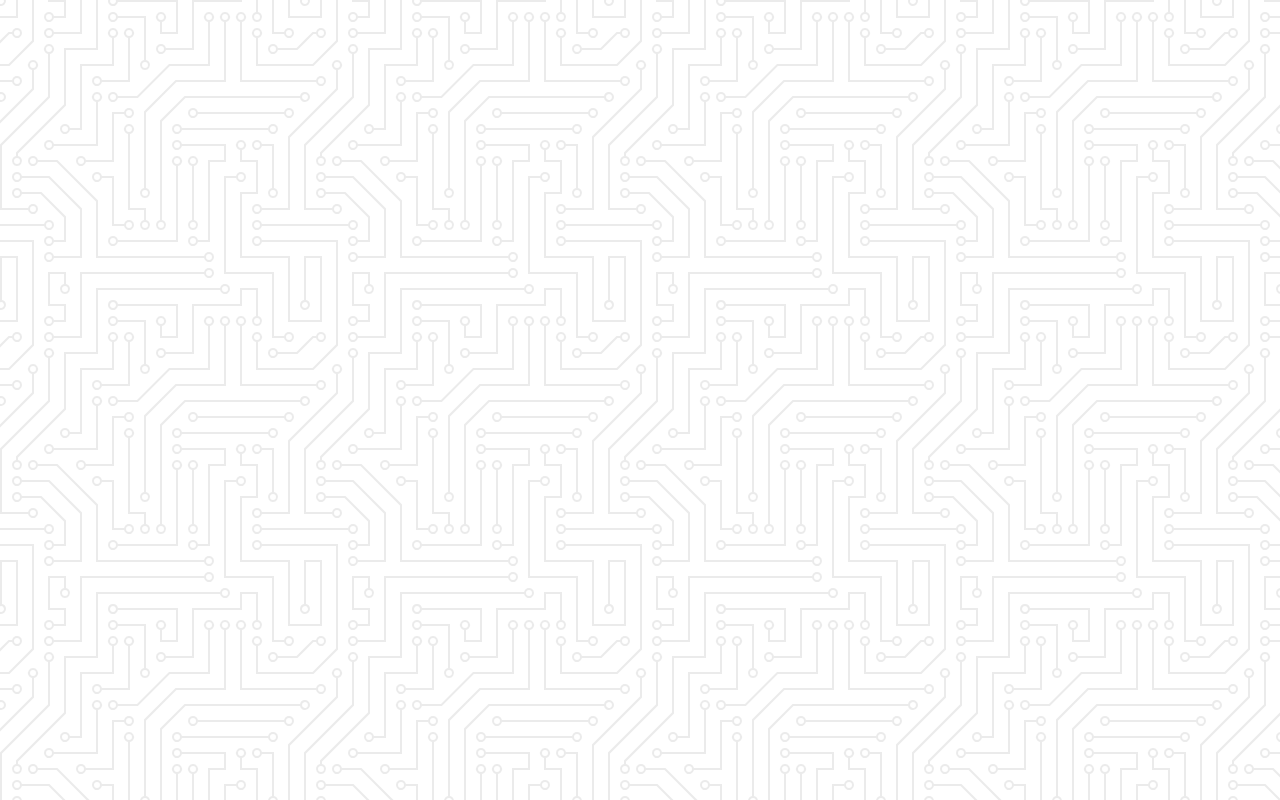
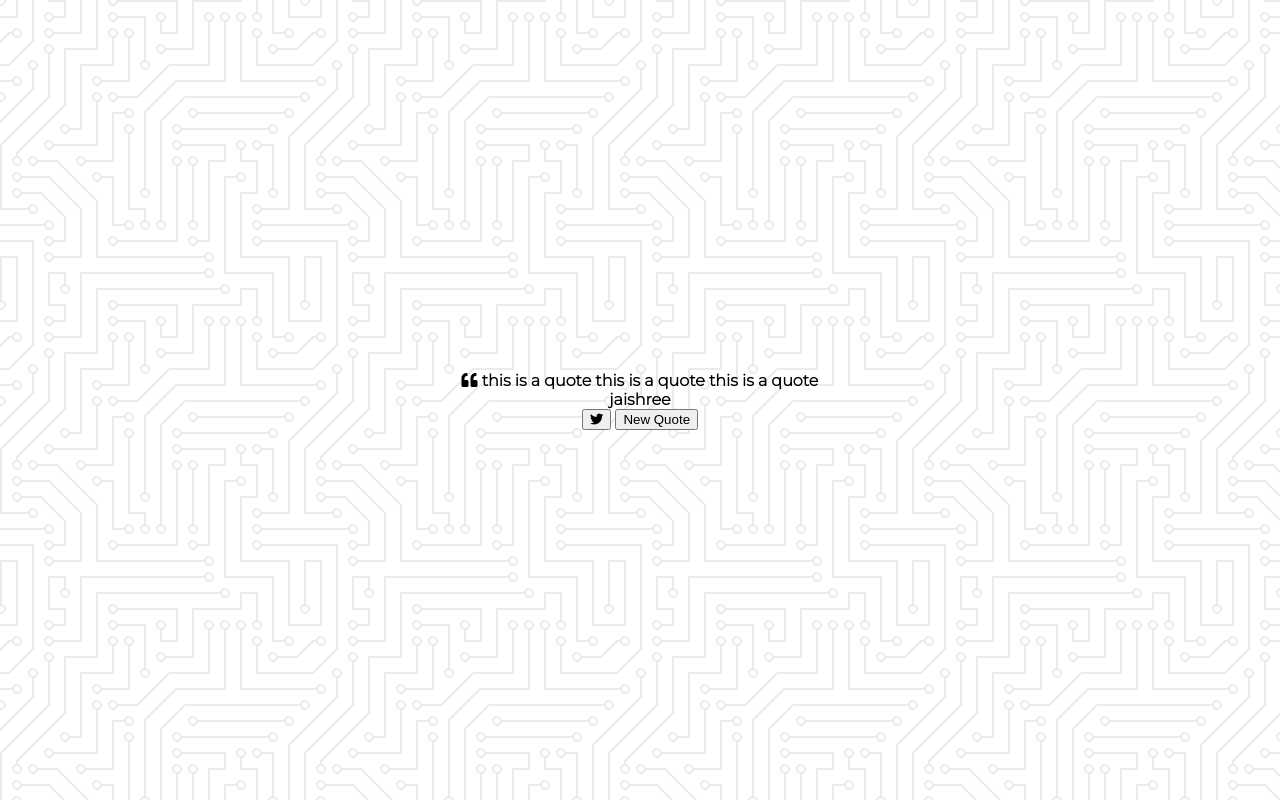
Before and after one commit to jaishree239/Quote-Generator, a plain HTML site: page index.html in a window 1280 px wide. Drawn offline with Linux system fonts and the light colour scheme.

Commit message:
html structure

```diff
--- a/index.html
+++ b/index.html
@@ -10,9 +10,26 @@
     <link rel="icon" type="image/png"href="https://www.google.com/s2/u/0/favicons?domain=jacinto.design">
 </head>
 <body>
+    <div class="quote-container" id="quote-container">
+        <!-- Quote -->
+        <div class="quote-text">
+            <i class="fas fa-quote-left"></i>
+            <span id="quote">this is a quote this is a quote this is a quote</span>
+        </div>
+        <!-- Author -->
+        <div class="quote-author">
+            <span id="author">jaishree</span></div>
+        <!-- Buttons -->
+        <div class="button-container">
+            <button class="twitter-button" id="twitter"title="Tweet this !">
+                <i class="fab fa-twitter"></i>
+            </button>
+            <button id="new-quote">New Quote</button>
+        </div>
+    </div>
+
     <!-- script -->
     <script src="script.js"></script>
 
-
 </body>
 </html>
```
